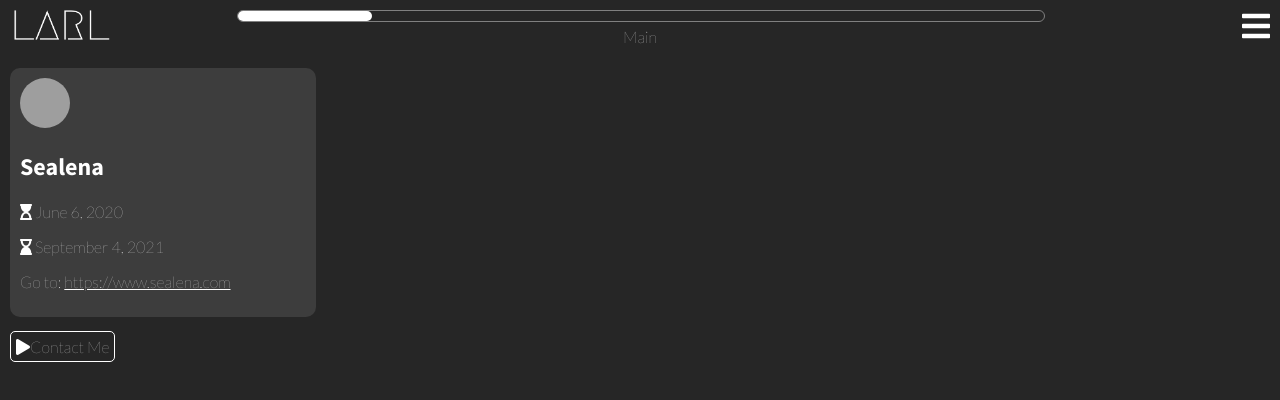
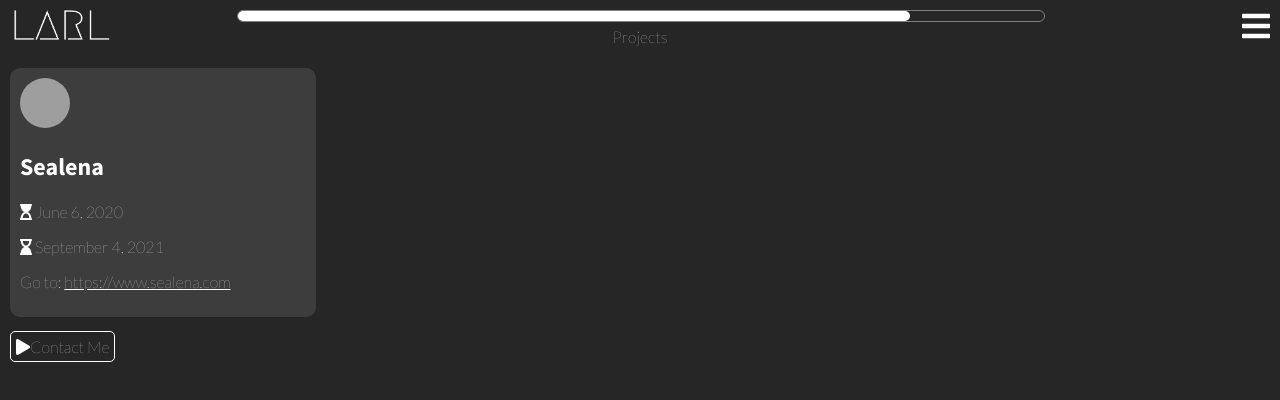
Before and after one commit to lrodri14/LARLPortfolio, a React (Create React App) app in the folder lpf/: page /projects in a window 1280 px wide. Shown: the top 400 px of the page. Built offline with nearby package versions, Linux system fonts and the light colour scheme; grey boxes are pictures that could not be loaded.

Commit message:
Update section localizer functionality for the ProgressBar Component, remove the app-wide context and opt to use the useLocation hook from the react-router-dom library

```diff
--- a/lpf/src/App.js
+++ b/lpf/src/App.js
@@ -1,5 +1,5 @@
 import React, { Fragment } from 'react'
-import { Route, Switch} from 'react-router-dom'
+import { Route, Switch } from 'react-router-dom'
 import Main from './pages/Main'
 import AboutMe from './pages/AboutMe'
 import Certifications from './pages/Certifications'
--- a/lpf/src/components/UI/MainHeader/NavSection.js
+++ b/lpf/src/components/UI/MainHeader/NavSection.js
@@ -1,16 +1,9 @@
-import React, { useContext } from 'react'
-import ProgressContext from '../../../store/progress_context'
+import React from 'react'
 import { NavLink } from 'react-router-dom'
 
 function NavSection(props){
-    const ctx = useContext(ProgressContext)
 
     function clickHandler(event){
-            const activeSection = {
-            'text': event.target.textContent,
-            'class': event.target.getAttribute('data-class')
-        }
-        ctx.activateSection(activeSection)
         props.onToggleNavbar()
     }
 
--- a/lpf/src/components/UI/MainHeader/ProgressBar.js
+++ b/lpf/src/components/UI/MainHeader/ProgressBar.js
@@ -1,13 +1,20 @@
-import React, { useContext } from 'react'
-import ProgressContext from '../../../store/progress_context'
+import React from 'react'
+import { useLocation } from 'react-router-dom'
 import styles from './ProgressBar.module.css'
 
 function ProgressBar(props){
-    const ctx = useContext(ProgressContext)
+    const location = useLocation()
+    const pathname = location.pathname !== '/' ? location.pathname : 'main'
+    const activeSectionClass = pathname.replace('/', '')
+    let activeSectionText = activeSectionClass.replace('-', ' ').split(' ')
+    activeSectionText = activeSectionText.map((word) => {
+        return word[0].toUpperCase() + word.substring(1)
+    })
+    activeSectionText = activeSectionText.toString().replace(',', ' ')
     return (<div className={styles.progress}>
-        <div className={`${styles.progress__bar} ${styles[ctx.activeSection.class]}`}></div>
+        <div className={`${styles.progress__bar} ${styles[activeSectionClass]}`}></div>
         <div className={styles.progress__sections}>
-            <div className={styles.progress__section}>{ctx.activeSection.text}</div>
+            <div className={styles.progress__section}>{activeSectionText}</div>
         </div>
     </div>)
 }
--- a/lpf/src/components/UI/NextButton/NextButton.js
+++ b/lpf/src/components/UI/NextButton/NextButton.js
@@ -1,23 +1,12 @@
-import React, { useContext } from 'react'
-import ProgressContext from '../../../store/progress_context'
+import React from 'react'
 import { Link } from 'react-router-dom'
 import styles from './NextButton.module.css'
 
 function NextButton(props){
-    const ctx = useContext(ProgressContext)
-
-    function clickHandler(event){
-        const target = event.target
-        ctx.activateSection({
-            text: target.textContent,
-            class: target.getAttribute('data-activate-class')
-        })
-    }
 
     return (<Link to={props.to}
                 className={`${styles.button} ${props.className ? props.className : ''}`}
-                data-activate-class={props.activateClass}
-                onClick={clickHandler}>
+                data-activate-class={props.activateClass}>
                     <i className="fas fa-play"></i>
                     {props.children}
             </Link>)
--- a/lpf/src/index.js
+++ b/lpf/src/index.js
@@ -1,16 +1,13 @@
 import React from 'react';
 import ReactDOM from 'react-dom';
 import { BrowserRouter } from 'react-router-dom'
-import { ProgressContextProvider } from './store/progress_context'
 import './index.css';
 import App from './App';
 
 ReactDOM.render(
   <React.StrictMode>
     <BrowserRouter>
-        <ProgressContextProvider>
-            <App />
-        </ProgressContextProvider>
+        <App />
     </BrowserRouter>
   </React.StrictMode>,
   document.getElementById('root')
--- a/lpf/src/store/progress_context.js
+++ /dev/null
@@ -1,25 +0,0 @@
-import React, { useState } from 'react'
-
-const ProgressContext = React.createContext({
-    activeSection: null,
-    activateSection: () => {}
-})
-
-export function ProgressContextProvider(props){
-    const [activeSection, setActiveSection] = useState({
-        text: 'Main',
-        class: 'main'
-    })
-
-    function activateSectionHandler(section){
-        setActiveSection(section)
-    }
-
-    return (
-        <ProgressContext.Provider value={{activeSection: activeSection, activateSection: activateSectionHandler}}>
-            {props.children}
-        </ProgressContext.Provider>
-    )
-}
-
-export default ProgressContext
```
